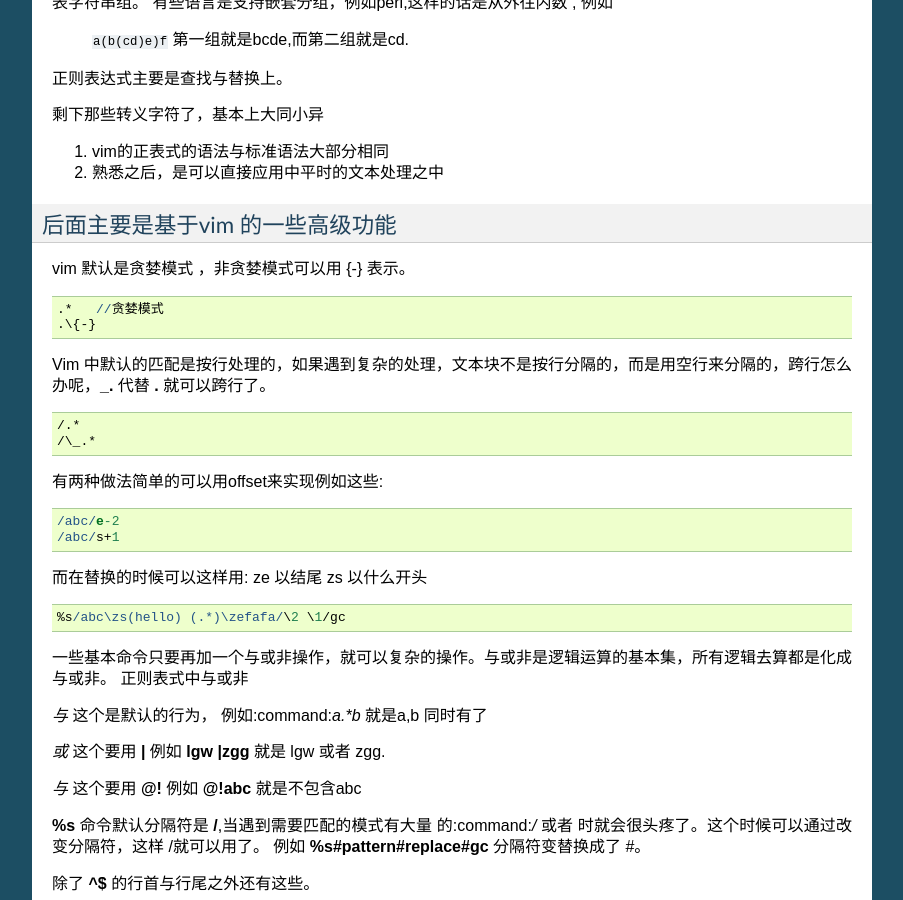
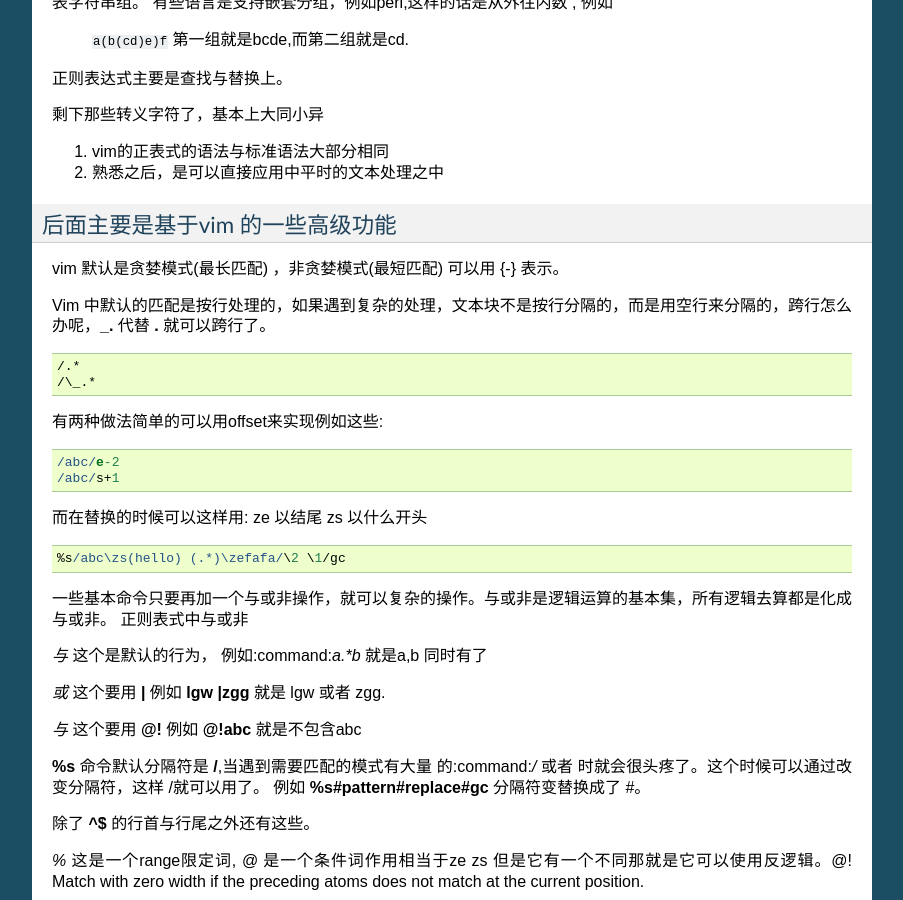
Before and after one commit to gwli/VimSkill, a Sphinx documentation site: the page built from source/Stage_1.rst, in a window 1280 px wide and 900 px high, scrolled down 10990 px. Shown: the whole window, without its empty margins (198-1101 px from the left). Built offline with Sphinx 7.4.7, drawn with Linux system fonts in a browser that asks for light colours.

Commit message:
贪婪模式的说明

```diff
--- a/source/Stage_1/vim_regularExpression.rst
+++ b/source/Stage_1/vim_regularExpression.rst
@@ -43,12 +43,12 @@
 贪婪与非贪婪
 ------------
 
-vim 默认是贪婪模式 ，非贪婪模式可以用 \{-} 表示。
+vim 默认是贪婪模式(最长匹配) ，非贪婪模式(最短匹配) 可以用 \{-} 表示。
 
 .. code-block:: vim
-
-    .*   //贪婪模式
-    .\{-}
+    abcfae
+    .*     //match abcae
+    .\{-}  //match a
 
 
 跨行与不跨行
```
